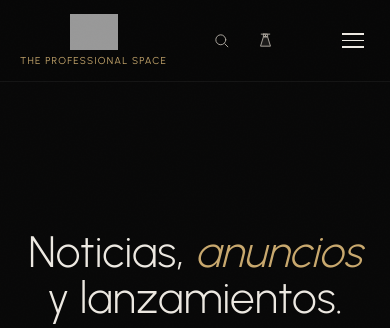
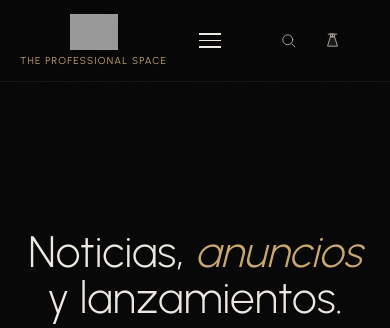
Before and after one commit to germanrvera/wlg-backend, a Django app: page /novedades in a window 390 px wide. Shown: the top 328 px of the page. Run offline with Django 5.2, Linux system fonts and the light colour scheme; grey boxes are pictures that could not be loaded.

Commit message:
fix(mobile): hamburger position and size in novedades and historia
- Move nav-hamburger before nav-right in DOM so it appears in correct
  position (between logo and nav icons) with justify-content:space-between
- Add missing width/height/min-width/min-height/justify-content to
  .nav-hamburger base rule so button has proper 44x44 touch target
  and renders with centered spans

Co-Authored-By: Claude Sonnet 4.6 <noreply@anthropic.com>

```diff
--- a/templates/historia.html
+++ b/templates/historia.html
@@ -248,7 +248,7 @@ a.skip-link:focus{top:8px;}
 }
 
 /* WLG_HAMBURGER_v1 */
-.nav-hamburger{display:none;flex-direction:column;gap:5px;background:none;border:none;cursor:pointer;padding:6px;z-index:502;}
+.nav-hamburger{display:none;flex-direction:column;min-width:44px;min-height:44px;justify-content:center;gap:5px;width:44px;height:44px;background:none;border:none;cursor:pointer;padding:4px;}
 .nav-hamburger span{display:block;width:22px;height:1.5px;background:var(--white);transition:transform .3s,opacity .3s;}
 .mobile-menu{position:fixed;top:0;left:0;right:0;bottom:0;background:rgba(8,8,8,.98);backdrop-filter:blur(24px);z-index:490;display:flex;flex-direction:column;justify-content:center;align-items:center;gap:0;opacity:0;pointer-events:none;transition:opacity .4s;padding:0;overflow:hidden;}
 .mobile-menu.open{opacity:1;pointer-events:all;}
@@ -284,6 +284,7 @@ a.skip-link:focus{top:8px;}
     <a href="/experiencia" onmouseenter="closeMega()">Laboratorio</a>
     <a href="/recursos" onmouseenter="closeMega()">Recursos</a>
   </div>
+  <button class="nav-hamburger" onclick="openMobileMenu()" aria-label="Menú"><span></span><span></span><span></span></button>
   <div class="nav-right">
     <div class="nav-icons">
       <button class="nav-icon" onclick="openSearch()" aria-label="Buscar"><svg width="17" height="17" viewBox="0 0 24 24" fill="none" stroke="currentColor" stroke-width="1.3" stroke-linecap="round" stroke-linejoin="round"><circle cx="11" cy="11" r="7"/><line x1="21" y1="21" x2="16.65" y2="16.65"/></svg></button>
@@ -292,7 +293,6 @@ a.skip-link:focus{top:8px;}
     <button type="button" class="nav-cta-outline" onclick="openBuyModal()">Comprar</button>
     <a class="nav-cta" href="/contacto">Contactar</a>
   </div>
-  <button class="nav-hamburger" onclick="openMobileMenu()" aria-label="Menú"><span></span><span></span><span></span></button>
 </nav>
 <div class="mobile-menu" id="mobileMenu">
   <button class="mobile-menu-close" onclick="closeMobileMenu()">✕</button>
--- a/templates/novedades.html
+++ b/templates/novedades.html
@@ -280,7 +280,7 @@ a.skip-link:focus{top:8px;}
 }
 
 /* WLG_HAMBURGER_v1 */
-.nav-hamburger{display:none;flex-direction:column;gap:5px;background:none;border:none;cursor:pointer;padding:6px;z-index:502;}
+.nav-hamburger{display:none;flex-direction:column;min-width:44px;min-height:44px;justify-content:center;gap:5px;width:44px;height:44px;background:none;border:none;cursor:pointer;padding:4px;}
 .nav-hamburger span{display:block;width:22px;height:1.5px;background:var(--white);transition:transform .3s,opacity .3s;}
 .mobile-menu{position:fixed;top:0;left:0;right:0;bottom:0;background:rgba(8,8,8,.98);backdrop-filter:blur(24px);z-index:490;display:flex;flex-direction:column;justify-content:center;align-items:center;gap:0;opacity:0;pointer-events:none;transition:opacity .4s;padding:0;overflow:hidden;}
 .mobile-menu.open{opacity:1;pointer-events:all;}
@@ -316,6 +316,7 @@ a.skip-link:focus{top:8px;}
     <a href="/experiencia" onmouseenter="closeMega()">Laboratorio</a>
     <a href="/recursos" onmouseenter="closeMega()">Recursos</a>
   </div>
+  <button class="nav-hamburger" onclick="openMobileMenu()" aria-label="Menú"><span></span><span></span><span></span></button>
   <div class="nav-right">
     <div class="nav-icons">
       <button class="nav-icon" onclick="openSearch()" aria-label="Buscar"><svg width="17" height="17" viewBox="0 0 24 24" fill="none" stroke="currentColor" stroke-width="1.3" stroke-linecap="round" stroke-linejoin="round"><circle cx="11" cy="11" r="7"/><line x1="21" y1="21" x2="16.65" y2="16.65"/></svg></button>
@@ -324,7 +325,6 @@ a.skip-link:focus{top:8px;}
     <button type="button" class="nav-cta-outline" onclick="openBuyModal()">Comprar</button>
     <a class="nav-cta" href="/contacto">Contactar</a>
   </div>
-  <button class="nav-hamburger" onclick="openMobileMenu()" aria-label="Menú"><span></span><span></span><span></span></button>
 </nav>
 <div class="mobile-menu" id="mobileMenu">
   <button class="mobile-menu-close" onclick="closeMobileMenu()">✕</button>
```
